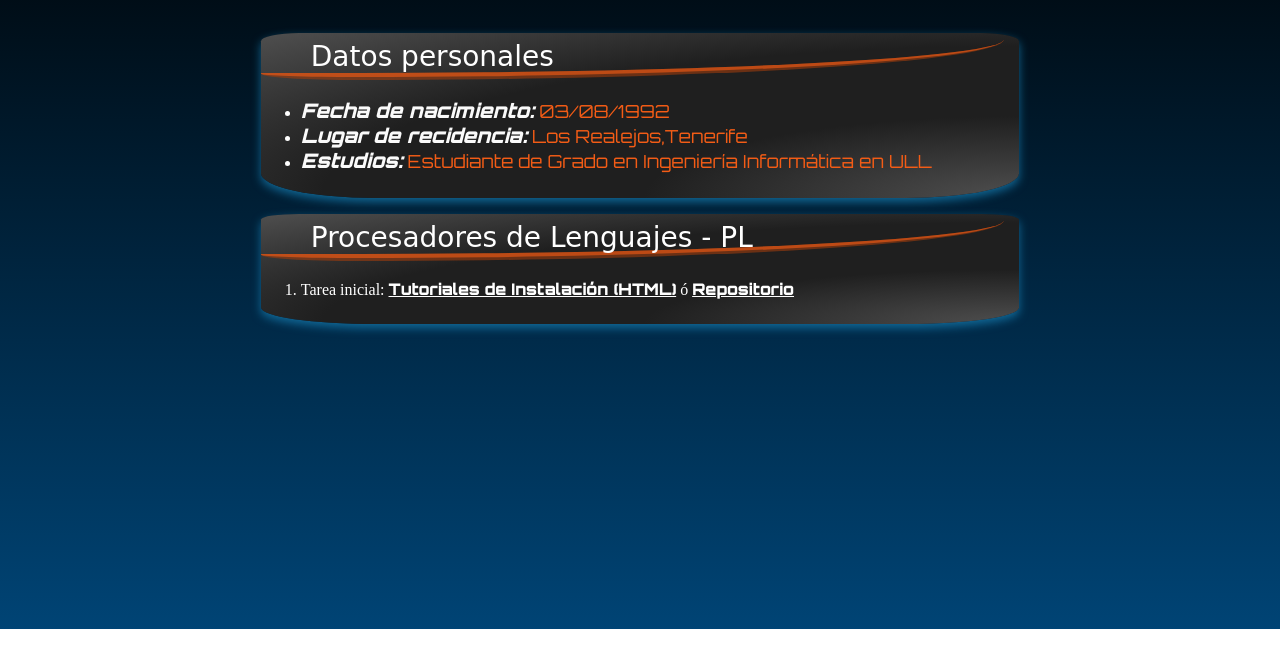
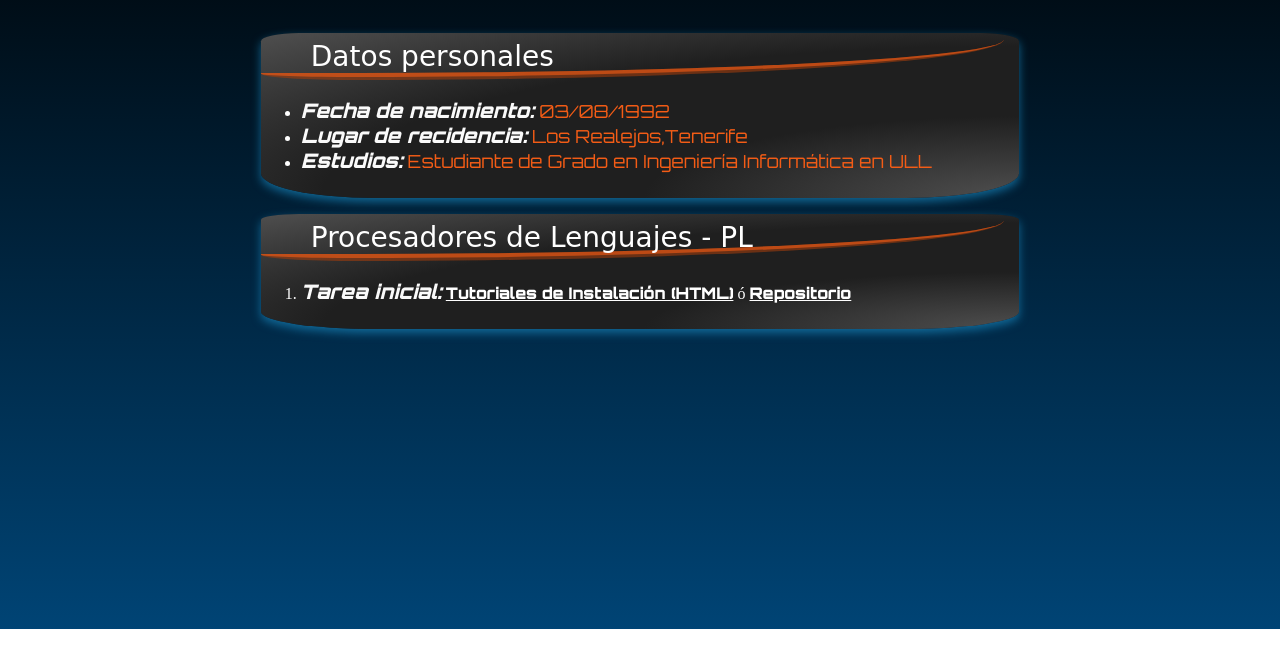
Before and after one commit to Oscar-Dmc/Oscar-Dmc.github.io, a plain HTML site: page index.html in a window 1280 px wide. Shown: the part 154-800 px from the top of the page. Drawn offline with Linux system fonts and the light colour scheme; a web font is replaced by a local one.

Commit message:
Añadimos formato al texto del indice

```diff
--- a/index.html
+++ b/index.html
@@ -48,7 +48,7 @@
 			<span class="titulos">Procesadores de Lenguajes - PL</span>
 		</div>
 		<ol>
-			<li>Tarea inicial:
+			<li><span class="t-dato-izq">Tarea inicial:</span>
 				<a href="http://ull-esit-gradoii-pl.github.io/tareas-iniciales-Oscar-Dmc/">Tutoriales de Instalación (HTML)</a> ó
 				<a href="https://github.com/ULL-ESIT-GRADOII-PL/tareas-iniciales-Oscar-Dmc">Repositorio</a>
 			</li>
```
